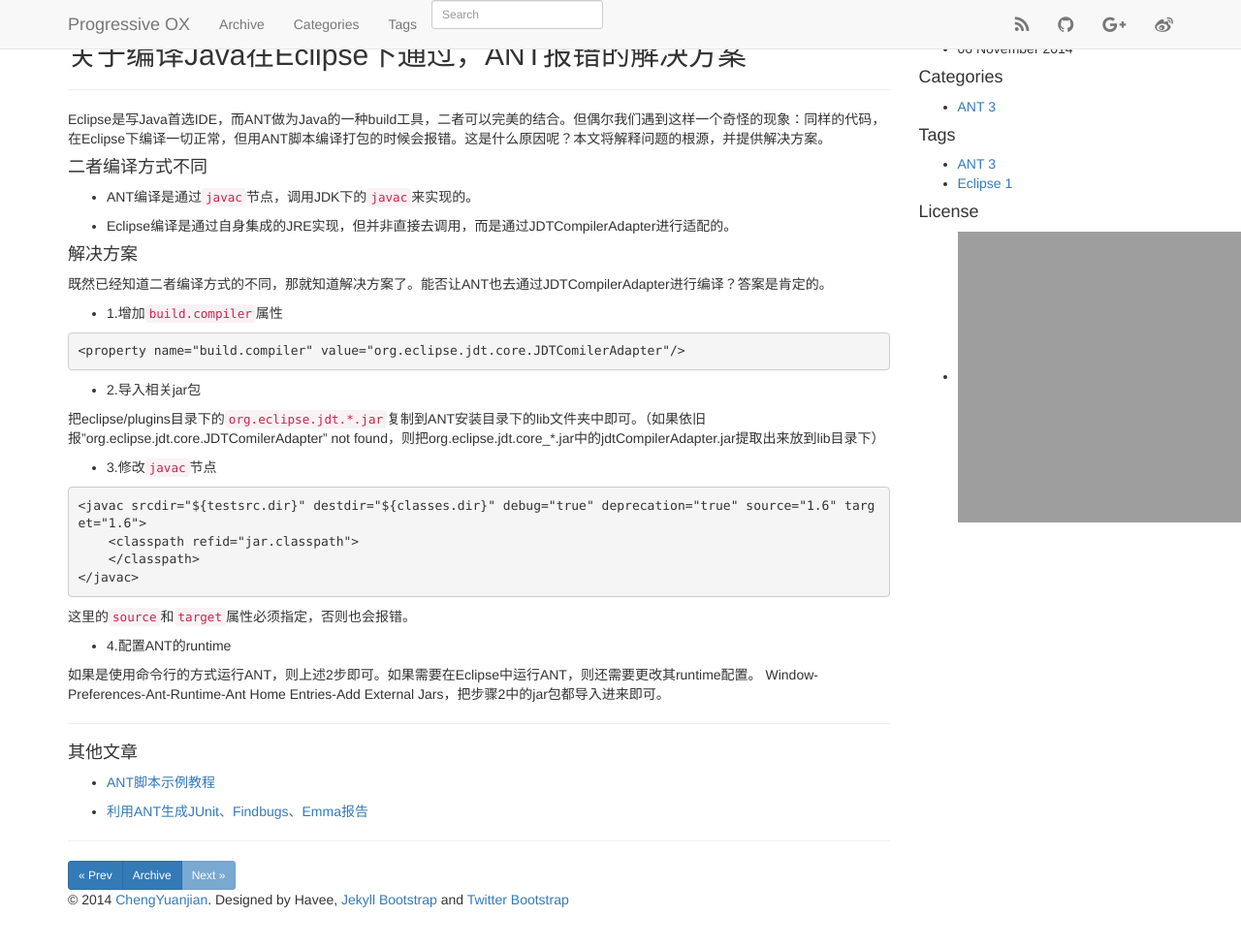
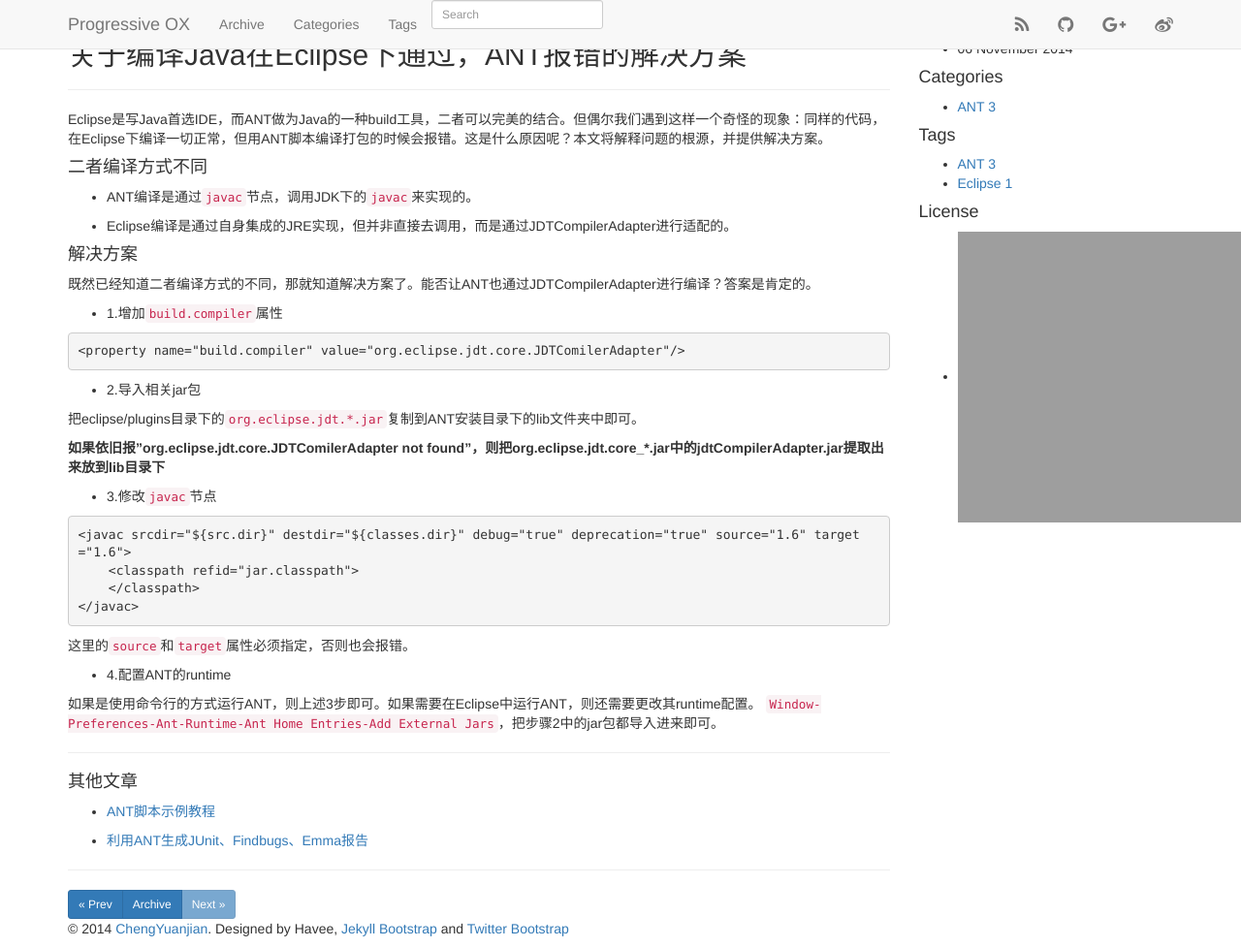
Before and after one commit to ChengYuanjian/chengyuanjian2.github.io, a Jekyll site: the page built from _posts/2014-11-06-difference-compile-between-ant&eclipse.md, in a window 1280 px wide and 978 px high. Shown: the whole window at 97% size. Built offline with Jekyll 4.4.1, drawn with Linux system fonts in a browser that asks for light colours; nearby versions of some CDN libraries; Markdown is read by kramdown in place of the engine named in the settings; comment, search, counter and statistics services are not loaded.

Commit message:
Update 2014-11-06-difference-compile-between-ant&eclipse.md

```diff
--- a/_posts/2014-11-06-difference-compile-between-ant&eclipse.md
+++ b/_posts/2014-11-06-difference-compile-between-ant&eclipse.md
@@ -19,7 +19,7 @@ Eclipse是写Java首选IDE，而ANT做为Java的一种build工具，二者可以
 
 ####解决方案
 
-既然已经知道二者编译方式的不同，那就知道解决方案了。能否让ANT也去通过JDTCompilerAdapter进行编译？答案是肯定的。
+既然已经知道二者编译方式的不同，那就知道解决方案了。能否让ANT也通过JDTCompilerAdapter进行编译？答案是肯定的。
 
 * 1.增加`build.compiler`属性
 
@@ -29,12 +29,14 @@ Eclipse是写Java首选IDE，而ANT做为Java的一种build工具，二者可以
 
 * 2.导入相关jar包
 
-把eclipse/plugins目录下的`org.eclipse.jdt.*.jar`复制到ANT安装目录下的lib文件夹中即可。（如果依旧报"org.eclipse.jdt.core.JDTComilerAdapter" not found，则把org.eclipse.jdt.core_*.jar中的jdtCompilerAdapter.jar提取出来放到lib目录下）
+把eclipse/plugins目录下的`org.eclipse.jdt.*.jar`复制到ANT安装目录下的lib文件夹中即可。
+
+__如果依旧报"org.eclipse.jdt.core.JDTComilerAdapter not found"，则把org.eclipse.jdt.core_*.jar中的jdtCompilerAdapter.jar提取出来放到lib目录下__
 
 * 3.修改`javac`节点
 
 {% highlight xml %}
-<javac srcdir="${testsrc.dir}" destdir="${classes.dir}" debug="true" deprecation="true" source="1.6" target="1.6">
+<javac srcdir="${src.dir}" destdir="${classes.dir}" debug="true" deprecation="true" source="1.6" target="1.6">
     <classpath refid="jar.classpath">
     </classpath>
 </javac>
@@ -43,8 +45,8 @@ Eclipse是写Java首选IDE，而ANT做为Java的一种build工具，二者可以
 
 * 4.配置ANT的runtime
 
-如果是使用命令行的方式运行ANT，则上述2步即可。如果需要在Eclipse中运行ANT，则还需要更改其runtime配置。
-Window-Preferences-Ant-Runtime-Ant Home Entries-Add External Jars，把步骤2中的jar包都导入进来即可。
+如果是使用命令行的方式运行ANT，则上述3步即可。如果需要在Eclipse中运行ANT，则还需要更改其runtime配置。
+`Window-Preferences-Ant-Runtime-Ant Home Entries-Add External Jars`，把步骤2中的jar包都导入进来即可。
 
 ---------------------
 
```
